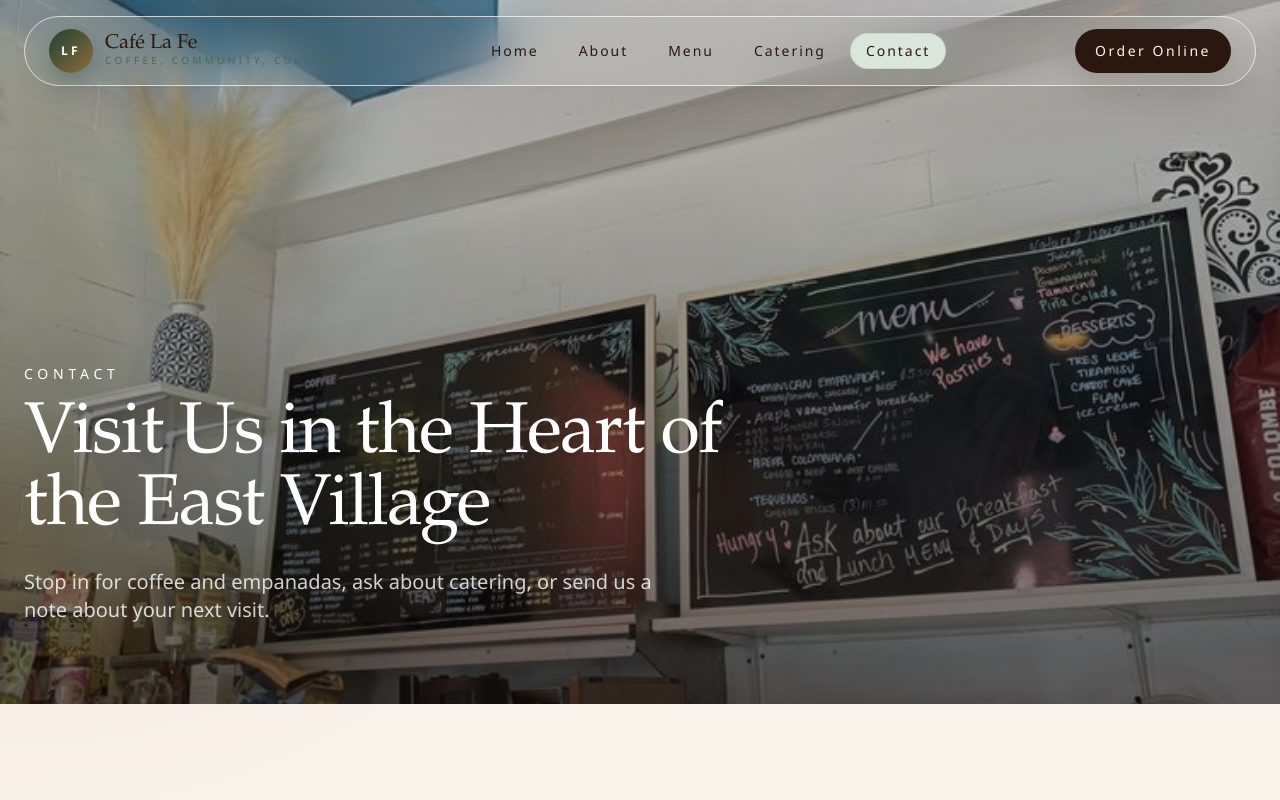
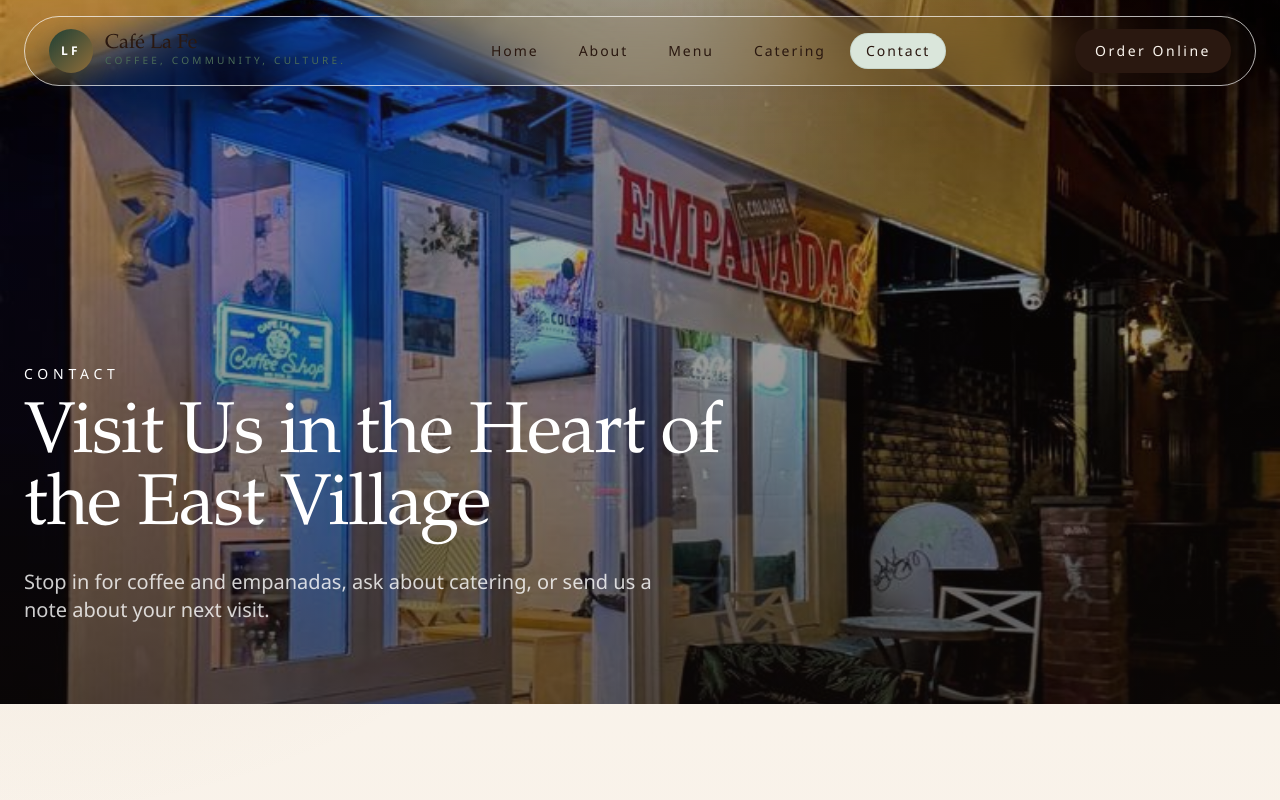
Before and after one commit to Volta-NYC/Cafe-La-Fe, a Next.js app: page /contact in a window 1280 px wide. Shown: the top 800 px of the page. Built offline with nearby package versions, Linux system fonts and the light colour scheme.

Commit message:
menu discoverer

```diff
--- a/app/contact/page.tsx
+++ b/app/contact/page.tsx
@@ -40,7 +40,7 @@ export default function ContactPage() {
         eyebrow="Contact"
         title="Visit Us in the Heart of the East Village"
         subtitle="Stop in for coffee and empanadas, ask about catering, or send us a note about your next visit."
-        image="/hero6.jpg"
+        image="/hero8.jpg"
         alt="Café La Fe contact hero"
       />
 
--- a/app/menu/page.tsx
+++ b/app/menu/page.tsx
@@ -69,14 +69,13 @@ export default function MenuPage() {
         eyebrow="Menu"
         title="Handcrafted Drinks, Fresh Bites, and Daily Favorites"
         subtitle="A full menu of coffee, matcha, bubble tea, empanadas, pastries, and neighborhood staples, organized to be easy to browse and even easier to order."
-        image="/hero5.jpg"
+        image="/hero7.jpg"
         alt="Café La Fe menu hero"
       />
 
       <section className="section-padding">
         <div className="page-shell-wide grid gap-6 lg:grid-cols-[340px_minmax(0,1fr)] lg:items-start lg:gap-8 xl:grid-cols-[360px_minmax(0,1fr)]">
-          <Reveal className="hidden lg:block">
-            <aside className="glass-panel sticky top-28 p-6">
+          <aside className="glass-panel sticky top-28 hidden self-start p-6 lg:block">
               <p className="section-kicker">Menu Explorer</p>
               <h2 className="mt-3 font-display text-4xl leading-tight text-ink">Browse by section.</h2>
               <p className="mt-4 text-sm leading-7 text-ink/68">
@@ -144,7 +143,6 @@ export default function MenuPage() {
                 </nav>
               </div>
             </aside>
-          </Reveal>
 
           <div className="lg:hidden">
             <Reveal>
```
Lines whose indentation alone changed are shown as unchanged.
